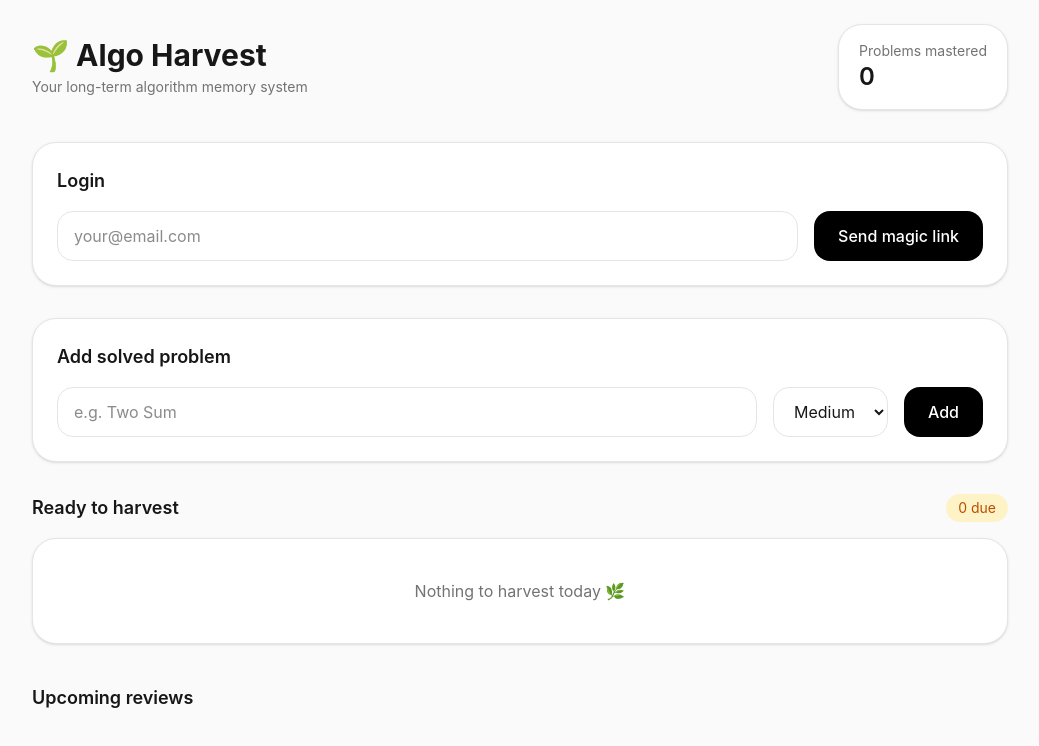
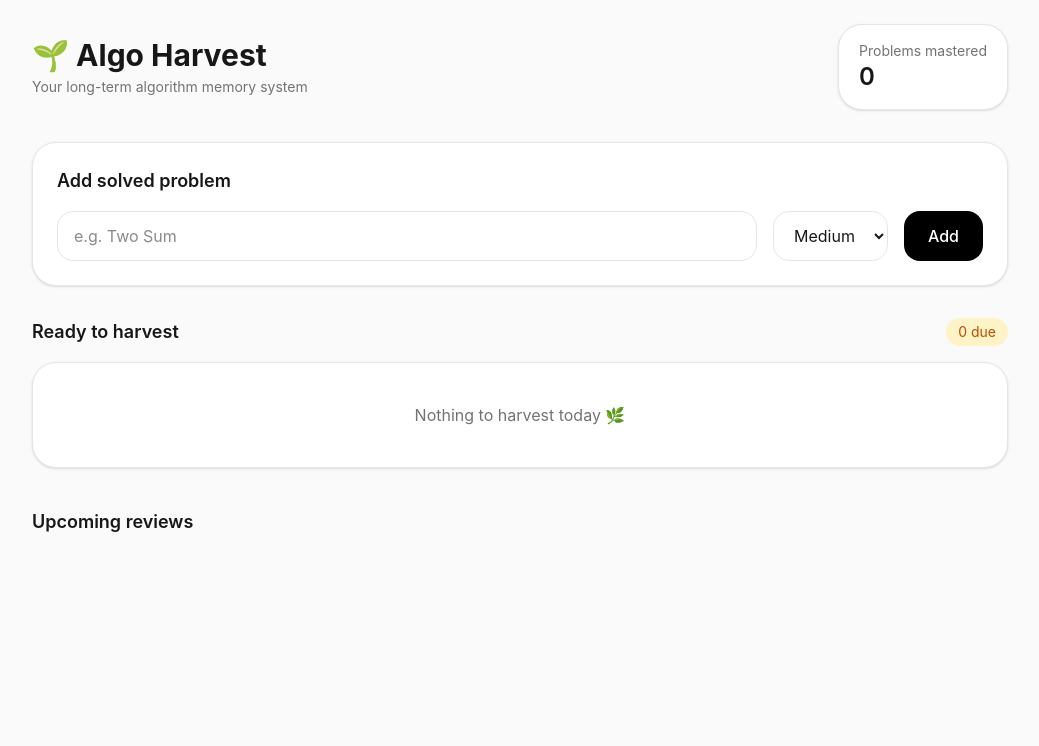
Before and after one commit to gdesiato/algoharvest, an Angular app: page / in a window 1280 px wide. Shown: the top 746 px of the page, without its empty margins (120-1159 px from the left). Built offline with nearby package versions, Linux system fonts and the light colour scheme.

Commit message:
removed magic link

```diff
--- a/src/app/app.component.html
+++ b/src/app/app.component.html
@@ -26,33 +26,10 @@
 
     </header>
 
-    <section class="mb-8 rounded-3xl border border-neutral-200 bg-white p-6 shadow-sm">
-
-      <h2 class="mb-4 text-lg font-semibold">
-        Login
-      </h2>
-
-      <div class="flex gap-4">
-
-        <input
-          [(ngModel)]="email"
-          type="email"
-          placeholder="your@email.com"
-          class="flex-1 rounded-2xl border border-neutral-200 px-4 py-3 outline-none"
-        />
-
-        <button
-          (click)="login()"
-          class="rounded-2xl bg-black px-6 py-3 font-medium text-white"
-        >
-          Send magic link
-        </button>
-
-      </div>
-
-    </section>
-
-    <section class="mb-8 rounded-3xl border border-neutral-200 bg-white p-6 shadow-sm">
+    <section
+      *ngIf="user"
+      class="mb-8 rounded-3xl border border-neutral-200 bg-white p-6 shadow-sm"
+    >
 
       <h2 class="mb-4 text-lg font-semibold">
         Add solved problem
--- a/src/app/app.component.ts
+++ b/src/app/app.component.ts
@@ -4,8 +4,6 @@ import { FormsModule } from '@angular/forms';
 
 import { ProblemService } from './services/problem.service';
 import { Difficulty } from './models/problem.model';
-
-import { supabase } from './lib/supabase';
 
 @Component({
   selector: 'app-root',
@@ -22,50 +20,15 @@ export class AppComponent {
 
   difficulty: Difficulty = 'medium';
 
-  email = '';
-
-  user: any = null;
+  // Temporary development user
+  user = {
+    id: 'dev-user',
+    email: 'dev@algoharvest.local'
+  };
 
   today = new Date()
     .toISOString()
     .split('T')[0];
-
-  async ngOnInit() {
-
-    const {
-      data: { session }
-    } = await supabase.auth.getSession();
-
-    this.user = session?.user ?? null;
-
-    supabase.auth.onAuthStateChange(
-      (_event, session) => {
-
-        this.user = session?.user ?? null;
-      }
-    );
-  }
-
-  async login() {
-
-    const { error } = await supabase.auth.signInWithOtp({
-      email: this.email
-    });
-
-    if (error) {
-      console.error(error);
-      return;
-    }
-
-    alert('Magic link sent!');
-  }
-
-  async logout() {
-
-    await supabase.auth.signOut();
-
-    this.user = null;
-  }
 
   addProblem() {
 
```
